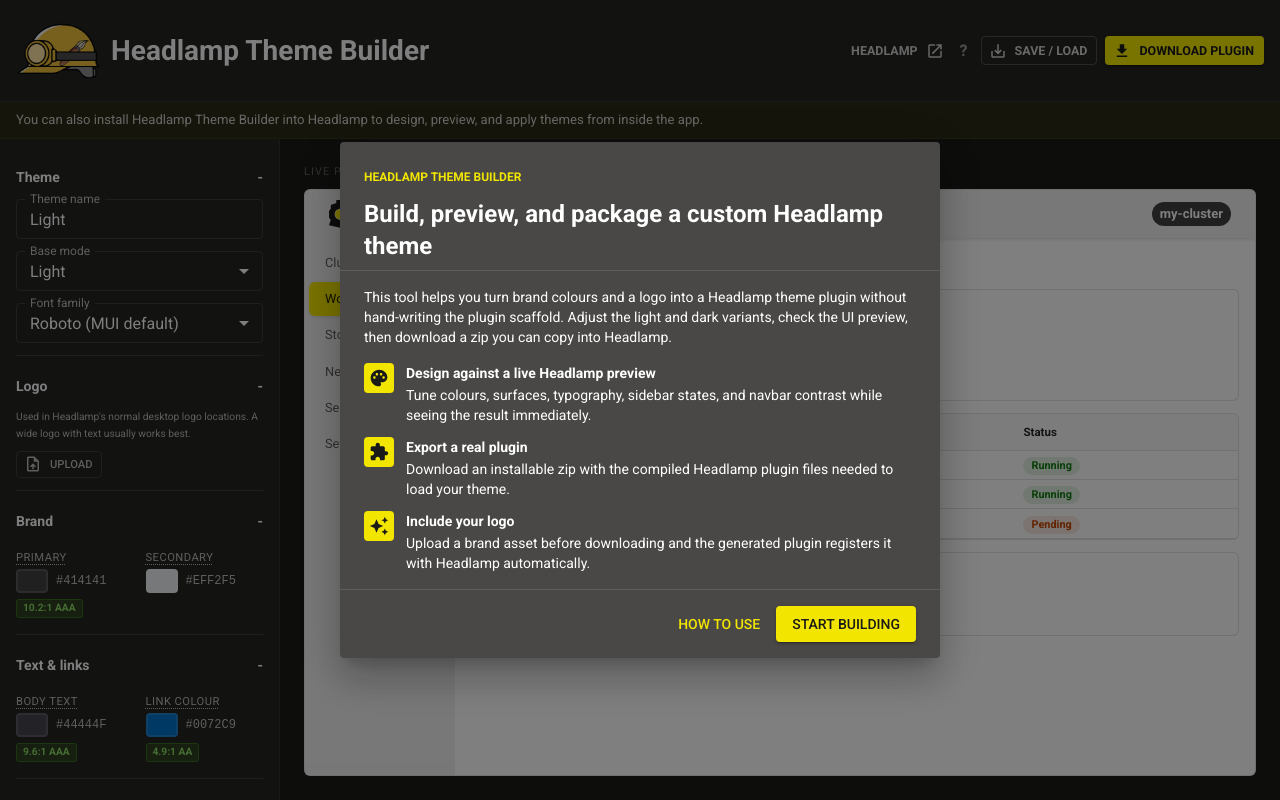
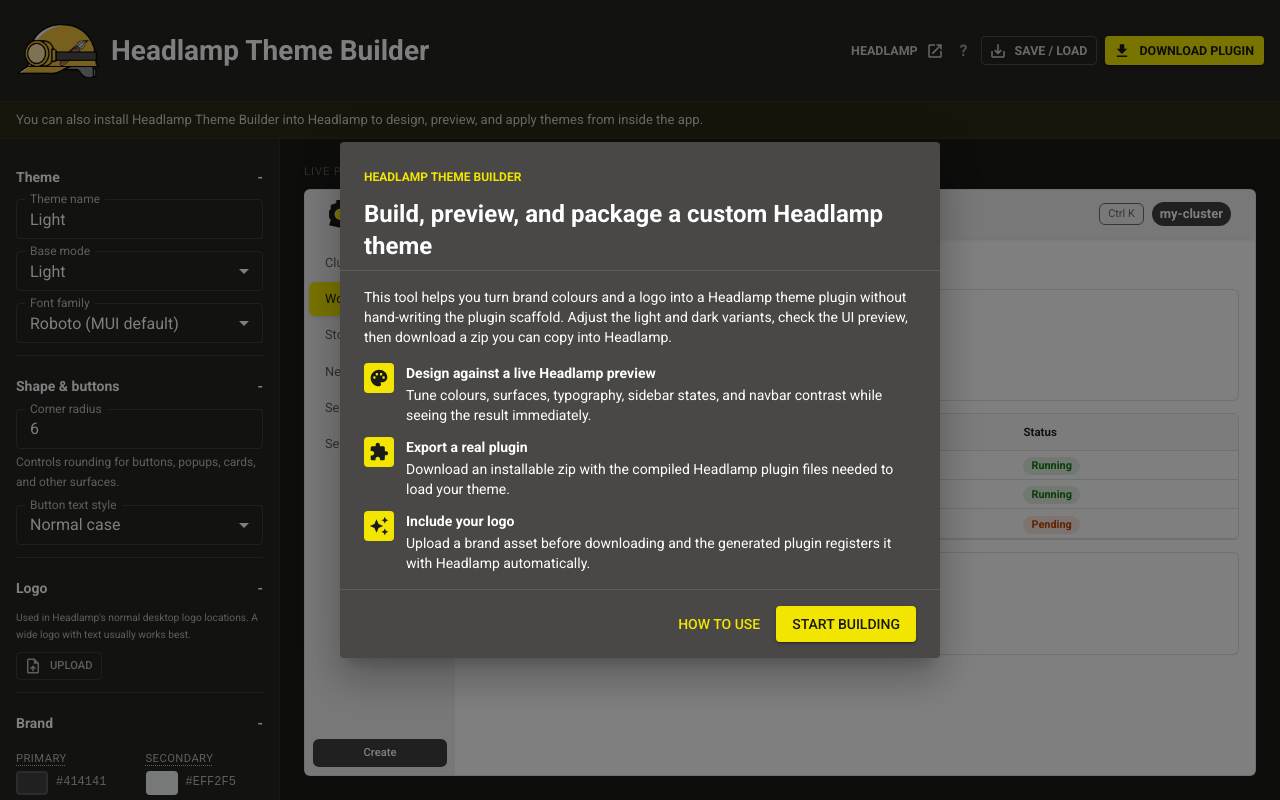
Before and after one commit to PixelRobots/headlamp-theme-builder, a React (Vite) app: page / in a window 1280 px wide. Built offline with nearby package versions, Linux system fonts and the light colour scheme.

Commit message:
feat: enhance theme customization with terminal ANSI colors and action button styles
Signed-off-by: PixelRobots <littlehoops@gmail.com>

```diff
--- a/src/components/Preview.tsx
+++ b/src/components/Preview.tsx
@@ -44,6 +44,7 @@
   const terminalBackground = theme.terminal?.background ?? (theme.base === 'dark' ? '#1e1e1e' : '#ffffff');
   const terminalForeground = theme.terminal?.foreground ?? theme.text.primary;
   const terminalCursor = theme.terminal?.cursor ?? theme.primary;
+  const terminalAnsi = theme.terminal?.ansi ?? {};
   // Mirror real Headlamp ListItemLink.tsx logic:
   // Top-level selected item → full selectedBackground row + getContrastText for readable text
   // selectedColor → used only as left accent bar (4px strip)
@@ -101,7 +102,25 @@
               alt={logoDataUrl ? 'custom logo' : 'Headlamp logo'}
               sx={{ height: 28, maxWidth: 136, objectFit: 'contain', mr: 1 }}
             />
-              <Box sx={{ flex: 1 }} />
+            <Box sx={{ flex: 1 }} />
+
+            <Box
+              sx={{
+                mr: 1,
+                px: 1,
+                py: 0.25,
+                border: '1px solid',
+                borderColor: 'currentColor',
+                borderRadius: 1,
+                color: theme.navbar.searchHint ?? theme.navbar.color,
+                fontSize: '0.68rem',
+                opacity: 0.9,
+                ...highlight(['navbar.searchHint']),
+                ...highlightTransition,
+              }}
+            >
+              Ctrl K
+            </Box>
 
             <Chip
               label="my-cluster"
@@ -169,6 +188,22 @@
                 );
               })}
             </List>
+            <Button
+              size="small"
+              sx={{
+                mt: 'auto',
+                mx: 1,
+                bgcolor: theme.sidebar.actionBackground,
+                color: selectedTextColor(theme.sidebar.actionBackground),
+                fontSize: '0.7rem',
+                textTransform: theme.buttonTextTransform ?? 'none',
+                '&:hover': { bgcolor: theme.sidebar.actionBackground },
+                ...highlight(['sidebar.actionBackground', 'buttonTextTransform']),
+                ...highlightTransition,
+              }}
+            >
+              Create
+            </Button>
           </Box>
 
           {/* Main content */}
@@ -341,6 +376,16 @@
                 server started on :8080
               </Box>
               <br />
+              <Box component="span" sx={{ color: terminalAnsi.green ?? terminalForeground }}>
+                status=ok
+              </Box>{' '}
+              <Box component="span" sx={{ color: terminalAnsi.yellow ?? terminalForeground }}>
+                warnings=1
+              </Box>{' '}
+              <Box component="span" sx={{ color: terminalAnsi.red ?? terminalForeground }}>
+                errors=0
+              </Box>
+              <br />
               <Box component="span" sx={{ color: terminalCursor }}>
                 _
               </Box>
--- a/src/components/ThemePanel.tsx
+++ b/src/components/ThemePanel.tsx
@@ -58,6 +58,9 @@
   return typeof cur === 'string' ? cur : '#000000';
 }
 
+const MIN_RADIUS = 0;
+const MAX_RADIUS = 24;
+
 const COLOUR_GROUPS: { group: string; fields: { label: string; path: string }[] }[] = [
   {
     group: 'Brand',
@@ -88,6 +91,7 @@
       { label: 'Item text', path: 'sidebar.color' },
       { label: 'Selected background', path: 'sidebar.selectedBackground' },
       { label: 'Selected text', path: 'sidebar.selectedColor' },
+      { label: 'Action button', path: 'sidebar.actionBackground' },
     ],
   },
   {
@@ -95,6 +99,7 @@
     fields: [
       { label: 'Background', path: 'navbar.background' },
       { label: 'Text', path: 'navbar.color' },
+      { label: 'Search hint', path: 'navbar.searchHint' },
     ],
   },
   {
@@ -103,6 +108,27 @@
       { label: 'Background', path: 'terminal.background' },
       { label: 'Text', path: 'terminal.foreground' },
       { label: 'Cursor', path: 'terminal.cursor' },
+    ],
+  },
+  {
+    group: 'Terminal ANSI',
+    fields: [
+      { label: 'Black', path: 'terminal.ansi.black' },
+      { label: 'Red', path: 'terminal.ansi.red' },
+      { label: 'Green', path: 'terminal.ansi.green' },
+      { label: 'Yellow', path: 'terminal.ansi.yellow' },
+      { label: 'Blue', path: 'terminal.ansi.blue' },
+      { label: 'Magenta', path: 'terminal.ansi.magenta' },
+      { label: 'Cyan', path: 'terminal.ansi.cyan' },
+      { label: 'White', path: 'terminal.ansi.white' },
+      { label: 'Bright black', path: 'terminal.ansi.brightBlack' },
+      { label: 'Bright red', path: 'terminal.ansi.brightRed' },
+      { label: 'Bright green', path: 'terminal.ansi.brightGreen' },
+      { label: 'Bright yellow', path: 'terminal.ansi.brightYellow' },
+      { label: 'Bright blue', path: 'terminal.ansi.brightBlue' },
+      { label: 'Bright magenta', path: 'terminal.ansi.brightMagenta' },
+      { label: 'Bright cyan', path: 'terminal.ansi.brightCyan' },
+      { label: 'Bright white', path: 'terminal.ansi.brightWhite' },
     ],
   },
 ];
@@ -133,11 +159,29 @@
   'sidebar.color': 'Default text colour for unselected sidebar items.',
   'sidebar.selectedBackground': 'Background colour for the active sidebar item.',
   'sidebar.selectedColor': 'Accent and text colour associated with selected sidebar states.',
+  'sidebar.actionBackground': 'Background colour for the create/action button in the sidebar link area.',
   'navbar.background': 'Top header and navbar background.',
   'navbar.color': 'Text and logo colour area in the top header.',
+  'navbar.searchHint': 'Shortcut hint colour shown in the global search field.',
   'terminal.background': 'Background colour used by Headlamp terminal and log viewer surfaces.',
   'terminal.foreground': 'Default readable text colour used inside terminal and log viewers.',
   'terminal.cursor': 'Cursor colour used by the xterm.js terminal.',
+  'terminal.ansi.black': 'ANSI black used by terminal program output.',
+  'terminal.ansi.red': 'ANSI red used by terminal program output.',
+  'terminal.ansi.green': 'ANSI green used by terminal program output.',
+  'terminal.ansi.yellow': 'ANSI yellow used by terminal program output.',
+  'terminal.ansi.blue': 'ANSI blue used by terminal program output.',
+  'terminal.ansi.magenta': 'ANSI magenta used by terminal program output.',
+  'terminal.ansi.cyan': 'ANSI cyan used by terminal program output.',
+  'terminal.ansi.white': 'ANSI white used by terminal program output.',
+  'terminal.ansi.brightBlack': 'Bright ANSI black used by terminal program output.',
+  'terminal.ansi.brightRed': 'Bright ANSI red used by terminal program output.',
+  'terminal.ansi.brightGreen': 'Bright ANSI green used by terminal program output.',
+  'terminal.ansi.brightYellow': 'Bright ANSI yellow used by terminal program output.',
+  'terminal.ansi.brightBlue': 'Bright ANSI blue used by terminal program output.',
+  'terminal.ansi.brightMagenta': 'Bright ANSI magenta used by terminal program output.',
+  'terminal.ansi.brightCyan': 'Bright ANSI cyan used by terminal program output.',
+  'terminal.ansi.brightWhite': 'Bright ANSI white used by terminal program output.',
 };
 
 function getContrastForPath(theme: HeadlampTheme, path: string) {
@@ -177,6 +221,16 @@
       background: theme.sidebar.selectedBackground,
       against: 'selected background',
     },
+    'sidebar.actionBackground': {
+      foreground: theme.text.primary,
+      background: theme.sidebar.actionBackground,
+      against: 'action button background',
+    },
+    'navbar.searchHint': {
+      foreground: theme.navbar.searchHint ?? theme.navbar.color,
+      background: theme.navbar.background,
+      against: 'navbar background',
+    },
     'terminal.foreground': {
       foreground: theme.terminal?.foreground ?? theme.text.primary,
       background: theme.terminal?.background ?? theme.background.default,
@@ -198,6 +252,52 @@
   return result ? { ...result, against: check.against } : null;
 }
 
+function Section({
+  title,
+  open,
+  onToggle,
+  children,
+}: {
+  title: string;
+  open: boolean;
+  onToggle: () => void;
+  children: ReactNode;
+}) {
+  return (
+    <Box
+      sx={{
+        borderBottom: '1px solid',
+        borderColor: 'divider',
+        flexShrink: 0,
+      }}
+    >
+      <Button
+        fullWidth
+        onClick={onToggle}
+        sx={{
+          justifyContent: 'space-between',
+          color: 'text.primary',
+          bgcolor: 'transparent',
+          borderRadius: 0,
+          px: 0,
+          py: 1.25,
+          fontWeight: 700,
+          textTransform: 'none',
+          '&:hover': {
+            bgcolor: 'transparent',
+          },
+        }}
+      >
+        <span>{title}</span>
+        <span aria-hidden>{open ? '-' : '+'}</span>
+      </Button>
+      <Collapse in={open} unmountOnExit>
+        <Box sx={{ pb: 1.5 }}>{children}</Box>
+      </Collapse>
+    </Box>
+  );
+}
+
 export default function ThemePanel({
   theme,
   onChange,
@@ -213,6 +313,7 @@
     () =>
       new Set([
         'Theme',
+        'Shape & buttons',
         'Logo',
         'Brand',
         'Text & links',
@@ -242,6 +343,15 @@
     onChange({ ...theme, fontFamily: [value] });
   }
 
+  function handleRadiusChange(value: string) {
+    const radius = Number(value);
+    if (!Number.isFinite(radius)) {
+      return;
+    }
+
+    onChange({ ...theme, radius: Math.min(MAX_RADIUS, Math.max(MIN_RADIUS, radius)) });
+  }
+
   function handleLogoFile(e: ChangeEvent<HTMLInputElement>) {
     const file = e.target.files?.[0];
     if (!file) return;
@@ -263,46 +373,6 @@
     });
   }
 
-  function Section({ title, children }: { title: string; children: ReactNode }) {
-    const open = openSections.has(title);
-
-    return (
-      <Box
-        sx={{
-          borderBottom: '1px solid',
-          borderColor: 'divider',
-          flexShrink: 0,
-        }}
-      >
-        <Button
-          fullWidth
-          onClick={() => toggleSection(title)}
-          sx={{
-            justifyContent: 'space-between',
-            color: 'text.primary',
-            bgcolor: 'transparent',
-            borderRadius: 0,
-            px: 0,
-            py: 1.25,
-            fontWeight: 700,
-            textTransform: 'none',
-            '&:hover': {
-              bgcolor: 'transparent',
-            },
-          }}
-        >
-          <span>{title}</span>
-          <span aria-hidden>{open ? '-' : '+'}</span>
-        </Button>
-        <Collapse in={open} unmountOnExit>
-          <Box sx={{ pb: 1.5 }}>
-            {children}
-          </Box>
-        </Collapse>
-      </Box>
-    );
-  }
-
   return (
     <Box
       sx={{
@@ -316,7 +386,7 @@
         boxSizing: 'border-box',
       }}
     >
-      <Section title="Theme">
+      <Section title="Theme" open={openSections.has('Theme')} onToggle={() => toggleSection('Theme')}>
         <Box sx={{ display: 'flex', flexDirection: 'column', gap: 1.5 }}>
           <TextField
             label="Theme name"
@@ -359,10 +429,49 @@
               ))}
             </Select>
           </FormControl>
+
         </Box>
       </Section>
 
-      <Section title="Logo">
+      <Section
+        title="Shape & buttons"
+        open={openSections.has('Shape & buttons')}
+        onToggle={() => toggleSection('Shape & buttons')}
+      >
+        <Box sx={{ display: 'flex', flexDirection: 'column', gap: 1.5 }}>
+          <TextField
+            label="Corner radius"
+            type="number"
+            value={theme.radius ?? 6}
+            onChange={e => handleRadiusChange(e.target.value)}
+            size="small"
+            fullWidth
+            helperText="Controls rounding for buttons, popups, cards, and other surfaces."
+            slotProps={{
+              htmlInput: { min: MIN_RADIUS, max: MAX_RADIUS, step: 1 },
+              inputLabel: { sx: { color: 'text.secondary' } },
+              input: { sx: { color: 'text.primary' } },
+              formHelperText: { sx: { color: 'text.secondary', mx: 0 } },
+            }}
+            sx={{ '& .MuiOutlinedInput-notchedOutline': { borderColor: 'divider' } }}
+          />
+
+          <FormControl size="small" fullWidth>
+            <InputLabel sx={{ color: 'text.secondary' }}>Button text style</InputLabel>
+            <Select
+              value={theme.buttonTextTransform ?? 'none'}
+              label="Button text style"
+              onChange={e => set('buttonTextTransform')(e.target.value)}
+              sx={fieldSx}
+            >
+              <MenuItem value="none">Normal case</MenuItem>
+              <MenuItem value="uppercase">Uppercase</MenuItem>
+            </Select>
+          </FormControl>
+        </Box>
+      </Section>
+
+      <Section title="Logo" open={openSections.has('Logo')} onToggle={() => toggleSection('Logo')}>
         <Box sx={{ display: 'flex', flexDirection: 'column', gap: 1 }}>
           <Typography variant="caption" sx={{ color: 'text.secondary', fontSize: '0.64rem' }}>
             Used in Headlamp's normal desktop logo locations. A wide logo with text usually works best.
@@ -415,7 +524,12 @@
 
       {/* Colour groups */}
       {COLOUR_GROUPS.map(group => (
-        <Section key={group.group} title={group.group}>
+        <Section
+          key={group.group}
+          title={group.group}
+          open={openSections.has(group.group)}
+          onToggle={() => toggleSection(group.group)}
+        >
           <Box sx={{ display: 'grid', gridTemplateColumns: '1fr 1fr', gap: 1.5 }}>
             {group.fields.map(f => (
               <ColorField
```
Also changed, not shown: src/components/ColorField.tsx (+40 -8 lines), src/defaults/defaultTheme.ts (+38 -0 lines), src/types/theme.ts (+36 -1 lines).
